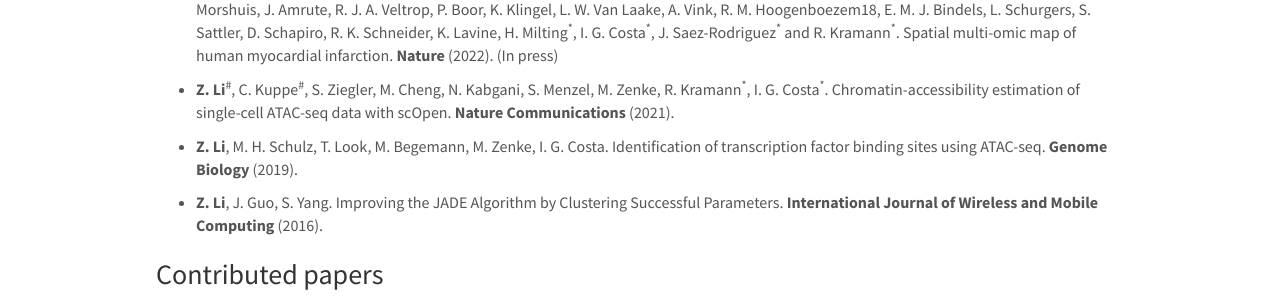
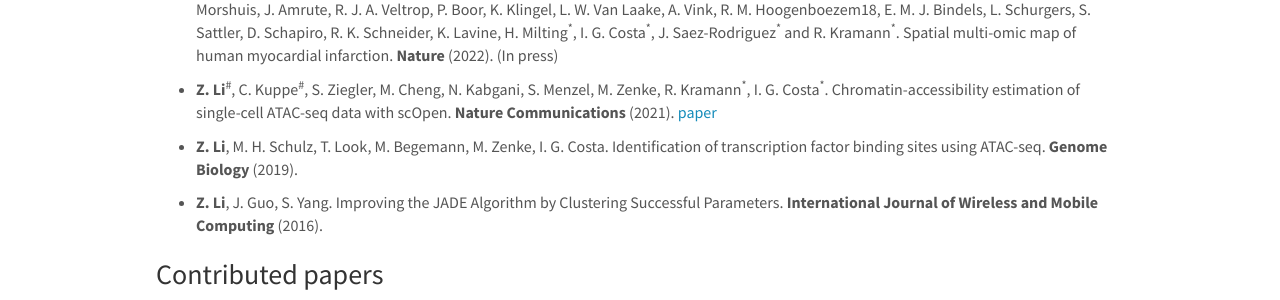
Before and after one commit to lzj1769/lzj1769.github.io, a Jekyll site: the page built from _pages/publications.md, in a window 1280 px wide and 900 px high. Shown: the part 441-741 px from the top of the window. Built offline with Jekyll 4.4.1, drawn with Linux system fonts in a browser that asks for light colours; nearby versions of some CDN libraries.

Commit message:
update pub

```diff
--- a/_pages/publications.md
+++ b/_pages/publications.md
@@ -18,7 +18,7 @@ For a full list see: [Google Scholar](https://scholar.google.de/citations?user=x
 
 * C. Kuppe<sup>\#</sup>, R. O. R. Flores<sup>\#</sup>, **Z. Li<sup>\#</sup>**, S. Hayat, R. T. Levinson, X. Liao, M. T. Hannani, J. Tanevski, F. Wünnemann, J. S. Nagai, M. Halder, D. Schumacher, S. Menzel, G. Schäfer, K. Hoeft, M. Cheng, S. Ziegler, X. Zhang, F. Peisker, N. Kaesler, T. Saritas, Y. Xu, A. Kassner, J. Gummert, M. Morshuis, J. Amrute, R. J. A. Veltrop, P. Boor, K. Klingel, L. W. Van Laake, A. Vink, R. M. Hoogenboezem18, E. M. J. Bindels, L. Schurgers, S. Sattler, D. Schapiro, R. K. Schneider, K. Lavine, H. Milting<sup>\*</sup>, I. G. Costa<sup>\*</sup>, J. Saez-Rodriguez<sup>\*</sup> and R. Kramann<sup>\*</sup>. Spatial multi-omic map of human myocardial infarction. **Nature** (2022). (In press)
 
-* **Z. Li**<sup>\#</sup>, C. Kuppe<sup>\#</sup>, S. Ziegler, M. Cheng, N. Kabgani, S. Menzel, M. Zenke, R. Kramann<sup>\*</sup>, I. G. Costa<sup>\*</sup>. Chromatin-accessibility estimation of single-cell ATAC-seq data with scOpen. **Nature Communications** (2021).
+* **Z. Li**<sup>\#</sup>, C. Kuppe<sup>\#</sup>, S. Ziegler, M. Cheng, N. Kabgani, S. Menzel, M. Zenke, R. Kramann<sup>\*</sup>, I. G. Costa<sup>\*</sup>. Chromatin-accessibility estimation of single-cell ATAC-seq data with scOpen. **Nature Communications** (2021). [paper](https://www.nature.com/articles/s41467-021-26530-2)
 
 * **Z. Li**, M. H. Schulz, T. Look, M. Begemann, M. Zenke, I. G. Costa. Identification of transcription factor binding sites using ATAC-seq. **Genome Biology** (2019).
 
```
